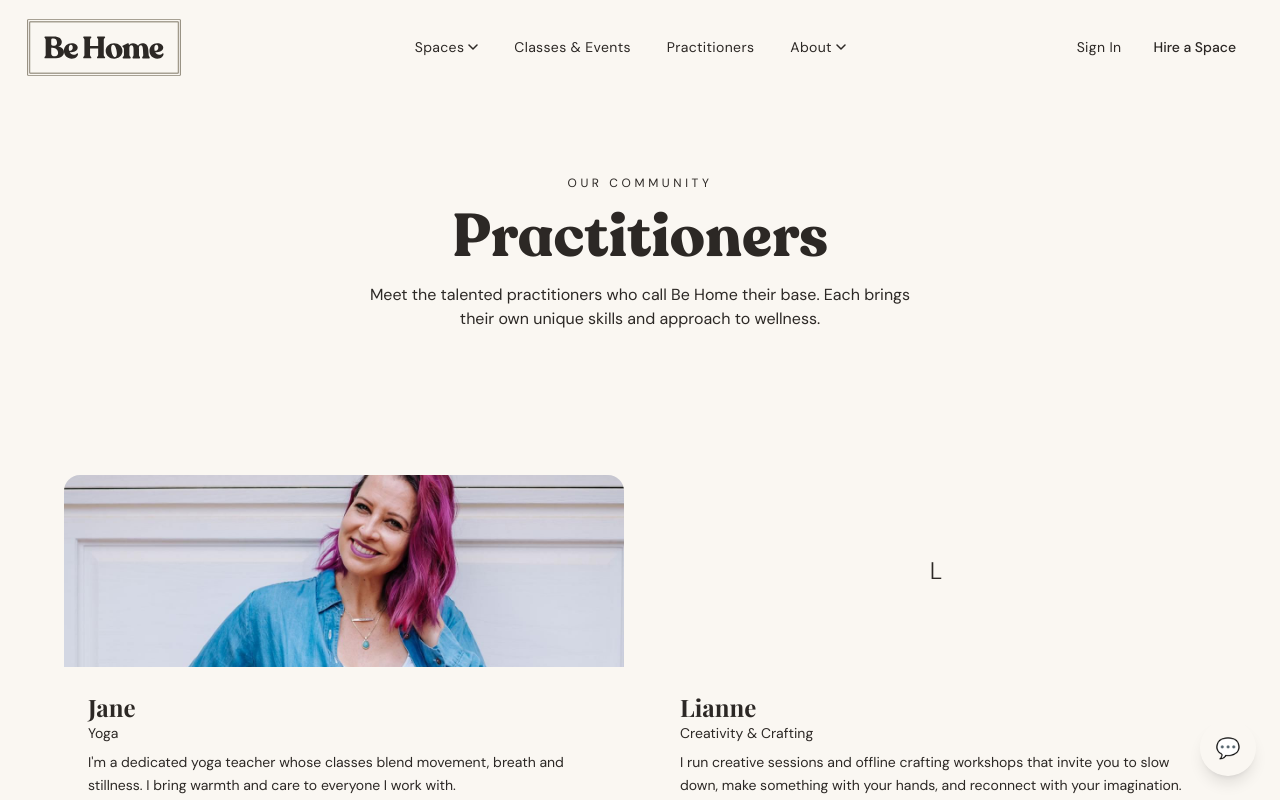
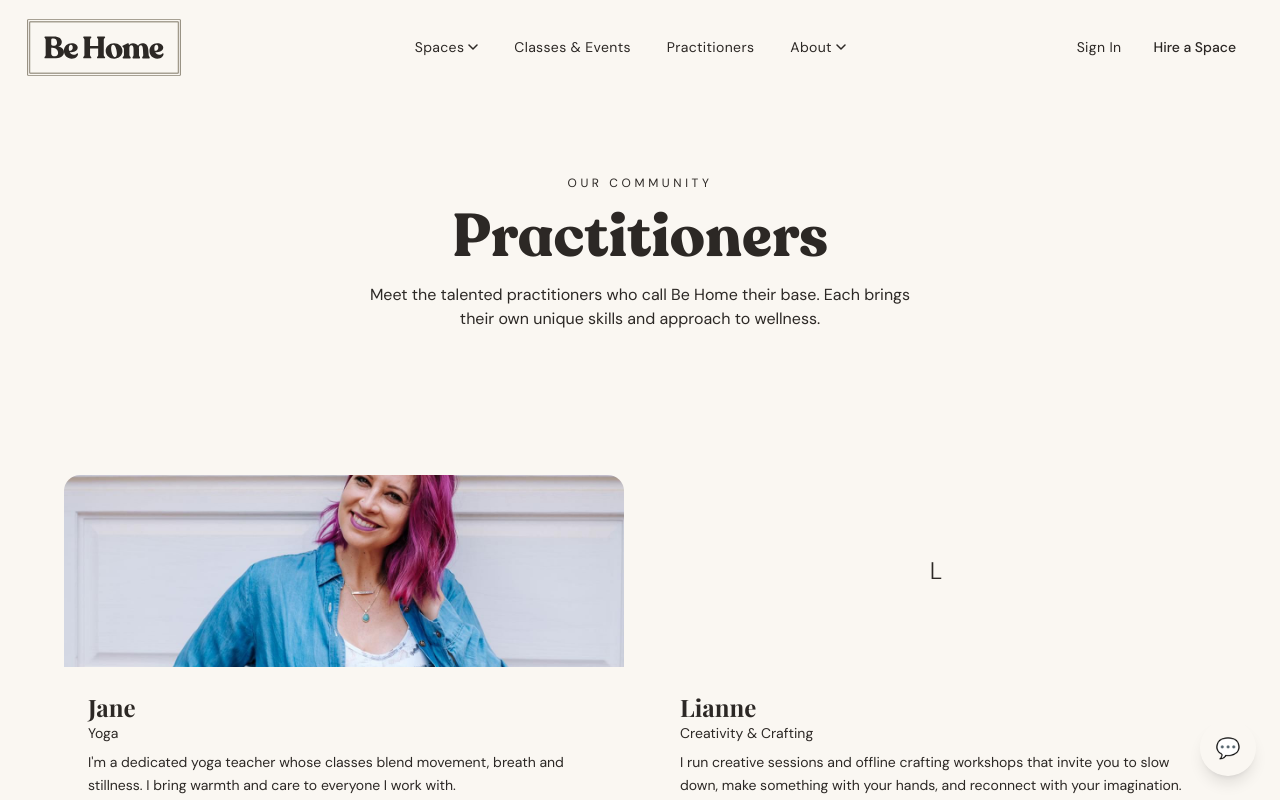
Before and after one commit to lisabarksfield/be-home, a Next.js app: page /practitioners in a window 1280 px wide. Shown: the top 800 px of the page. Built offline with nearby package versions, Linux system fonts and the light colour scheme.

Commit message:
Adjust Justyna card crop to 35%
Bump object-position from 20% to 35% to better center her face in the card.

Co-Authored-By: Claude Sonnet 4.6 <noreply@anthropic.com>

```diff
--- a/app/(public)/practitioners/page.tsx
+++ b/app/(public)/practitioners/page.tsx
@@ -30,7 +30,7 @@ export default function PractitionersPage() {
             >
               <div className="h-48 relative overflow-hidden" style={{ backgroundColor: "var(--color-stone)" }}>
                 {"image" in p && p.image ? (
-                  <Image src={p.image} alt={p.name} fill className="object-cover object-[center_20%]" />
+                  <Image src={p.image} alt={p.name} fill className="object-cover object-[center_35%]" />
                 ) : (
                   <div className="h-full flex items-center justify-center">
                     <div
```
